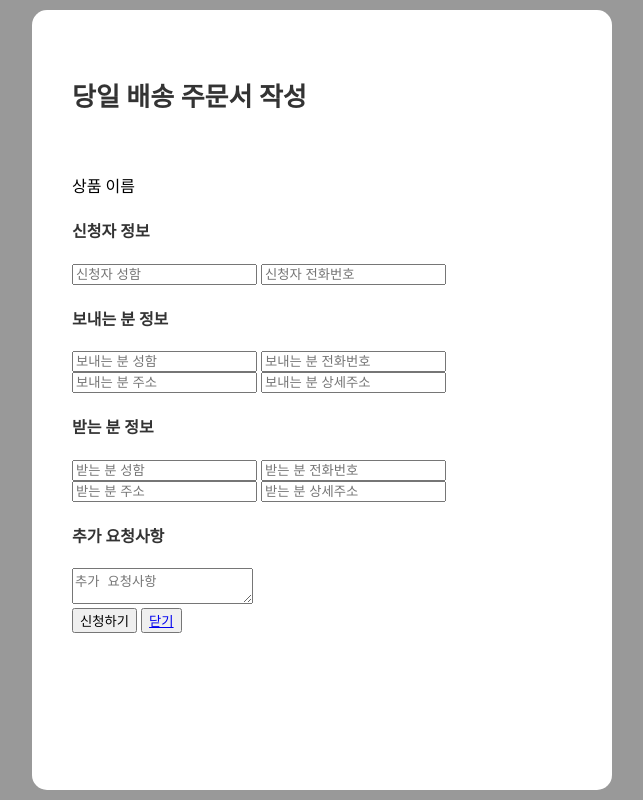
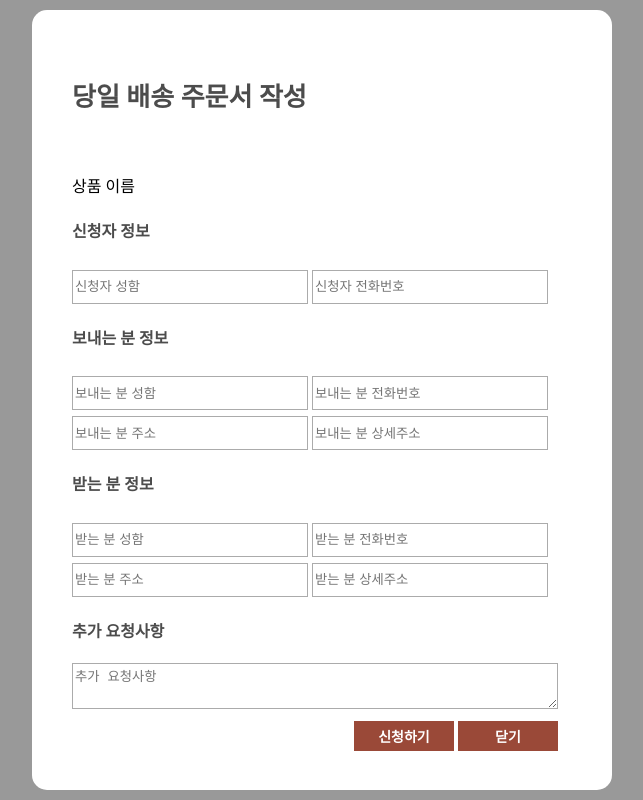
Before and after one commit to livinoid98/quick-delivery-webapp, a plain HTML site: page index.html in a window 1280 px wide. Shown: the whole page, without its empty margins (318-961 px from the left). Drawn offline with Linux system fonts and the light colour scheme.

Commit message:
add list button style

```diff
--- a/index.html
+++ b/index.html
@@ -42,7 +42,7 @@
             </form>
             <div class="button-wrap">
                 <button class="submit">신청하기</button>
-                <button><a href="#none">닫기</a></button>
+                <button>닫기</button>
             </div>
         </div>
     </div>
--- a/style.css
+++ b/style.css
@@ -18,17 +18,48 @@
     top:50%;
     left:50%;
     transform: translate(-50%,-50%);
-
     padding:40px;
 }
 
 .quick-delivery-background-wrap .quick-delivery-content-wrap h3{
     font-size:26px;
     font-weight:700;
-    color:#333;
+    color:#4c4c4c;
 }
 .quick-delivery-background-wrap .quick-delivery-content-wrap h4{
     font-size:16px;
     font-weight:600;
-    color:#333;
+    color:#4c4c4c;
 }
+.quick-delivery-background-wrap .quick-delivery-content-wrap form input[type="text"]{
+    width:46%;
+    height:30px;
+    margin-top:6px;
+    border:1px solid #ababab;
+}
+
+.quick-delivery-background-wrap .quick-delivery-content-wrap form textarea[name="requested"]{
+    width:96%;
+    height:40px;
+    border:1px solid #ababab;
+}
+.quick-delivery-background-wrap .quick-delivery-content-wrap .button-wrap{
+    display:flex;
+    justify-content:flex-end;
+    margin-right:14px;
+}
+.quick-delivery-background-wrap .quick-delivery-content-wrap .button-wrap button{
+    width:100px;
+    height:30px;
+    margin-top:8px;
+    cursor:pointer;
+    background-color:#9a4938;
+    border:none;
+    font-size:14px;
+    font-weight:600;
+    color:#fff;
+}
+
+.quick-delivery-background-wrap .quick-delivery-content-wrap .button-wrap .submit{
+    margin-right:4px;
+}
```
